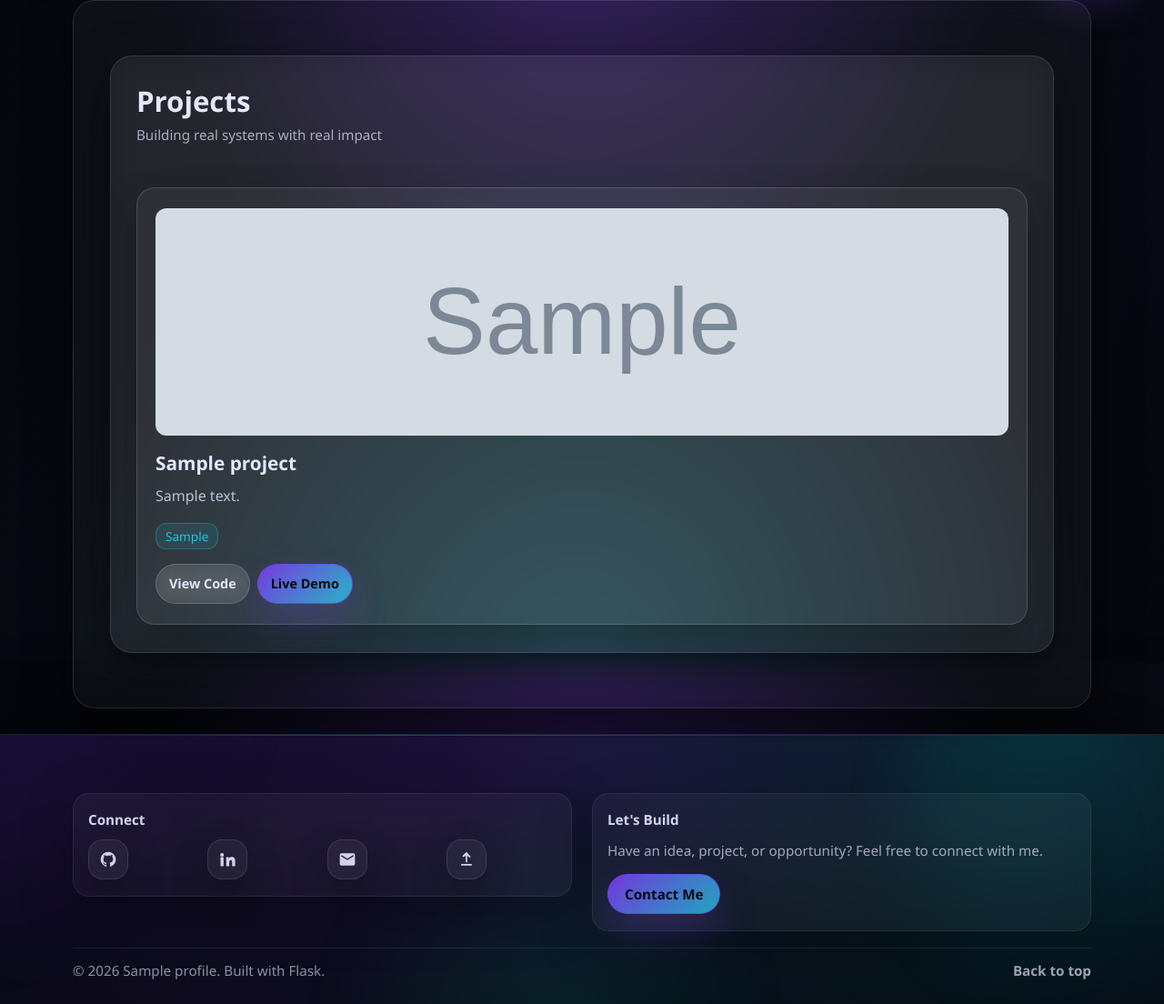
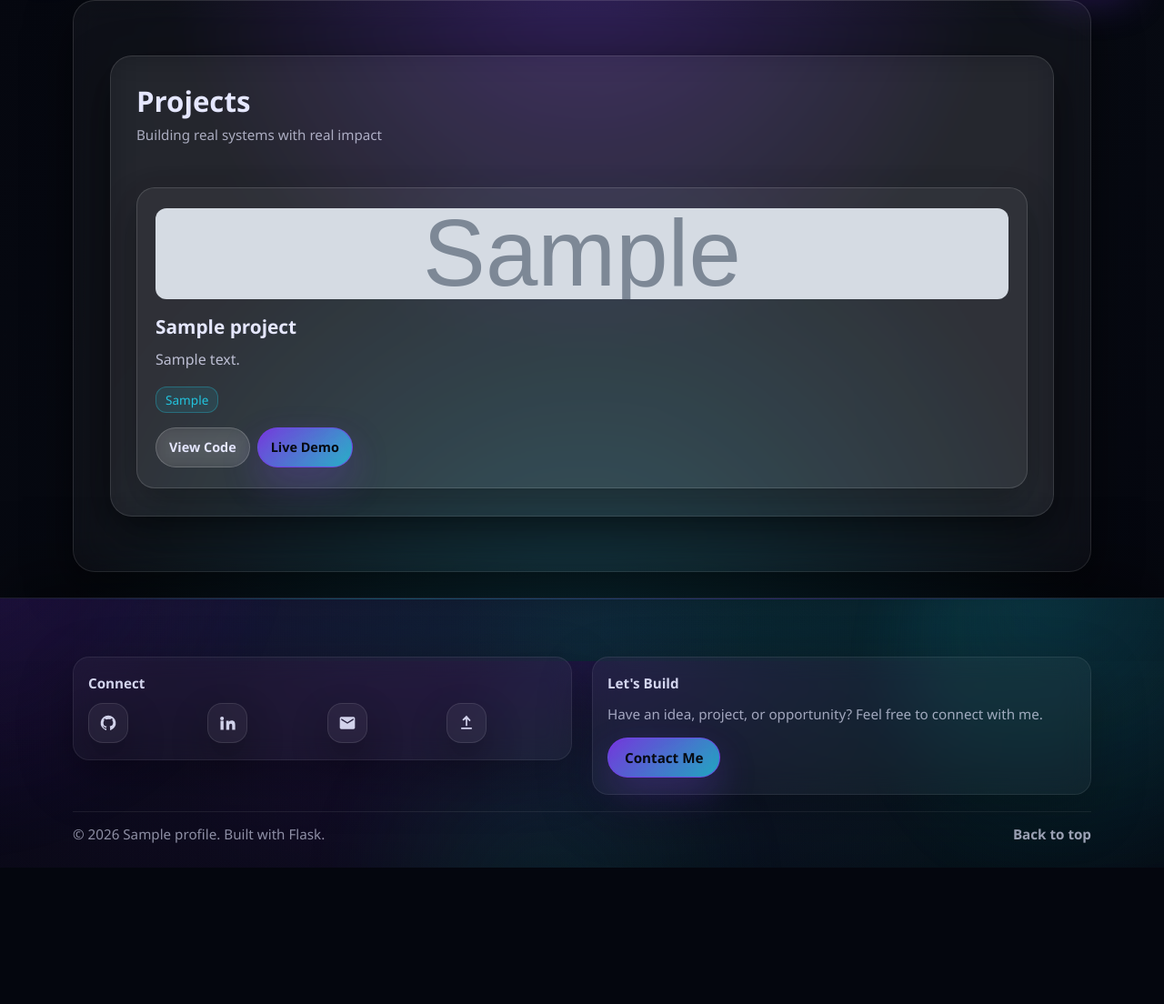
Before and after one commit to NithinGowda02/Dynamic-Portfolio-Website, a Flask app: page /projects in a window 1280 px wide. Shown: the part 73-1177 px from the top of the page at 91% size. After the commit the page ends 1027 px from the top, so only its background shows below. Run offline with Flask 3, Linux system fonts and the light colour scheme; tables that the repository leaves empty hold one stand-in row (values such as "Sample post"); grey boxes marked "Sample" are stand-in pictures; parts of the project's set-up code (start-up, migrations or seed data) failed here and were passed over; some libraries are stand-ins or nearby versions.

Commit message:
Deployment Ready

```diff
--- a/static/css/style.css
+++ b/static/css/style.css
@@ -1220,7 +1220,7 @@ main {
 
 .proj-gallery__slide img {
     width: 100%;
-    height: 100%;
+    height: auto;
     display: block;
     object-fit: cover;
     image-rendering: auto;
@@ -1356,7 +1356,7 @@ main {
 
 .project-card__image > img {
     width: 100%;
-    height: 250px;
+    height: 100px;
     object-fit: cover;
     display: block;
 }
```
